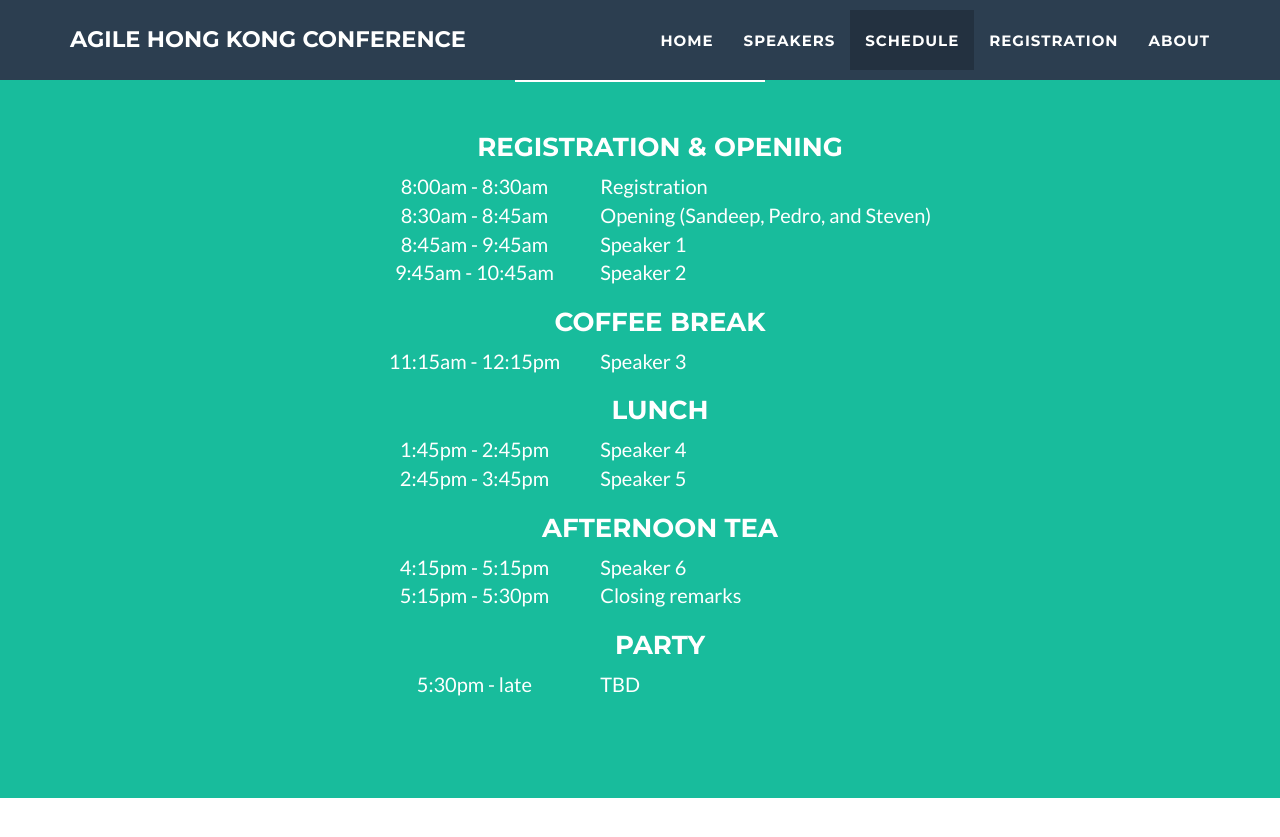
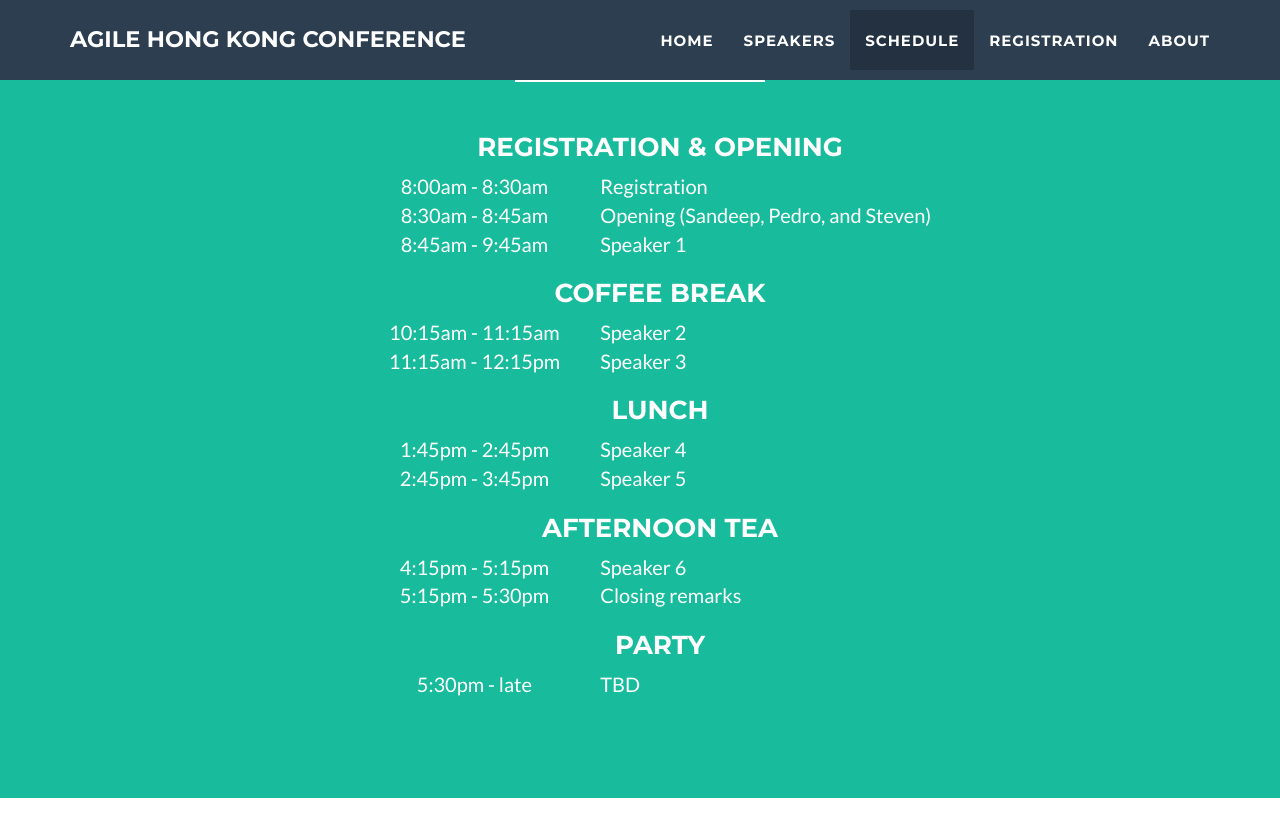
Before and after one commit to agilehk/agileconf2017, a Jekyll site: the page built from index.html, in a window 1280 px wide and 900 px high, scrolled down 2109 px. Shown: the top 837 px of the window. Built offline with Jekyll 4.4.1, drawn with Linux system fonts in a browser that asks for light colours.

Commit message:
updating schedule

```diff
--- a/_includes/schedule.html
+++ b/_includes/schedule.html
@@ -25,11 +25,11 @@
               <td class="text-left">Speaker 1</td>
             </tr>
             <tr>
-              <td>9:45am - 10:45am</td>
-              <td class="text-left">Speaker 2</td>
+              <td colspan="2"><h3>Coffee Break</h3></td>
             </tr>
             <tr>
-              <td colspan="2"><h3>Coffee Break</h3></td>
+              <td>10:15am - 11:15am</td>
+              <td class="text-left">Speaker 2</td>
             </tr>
             <tr>
               <td>11:15am - 12:15pm</td>
```
